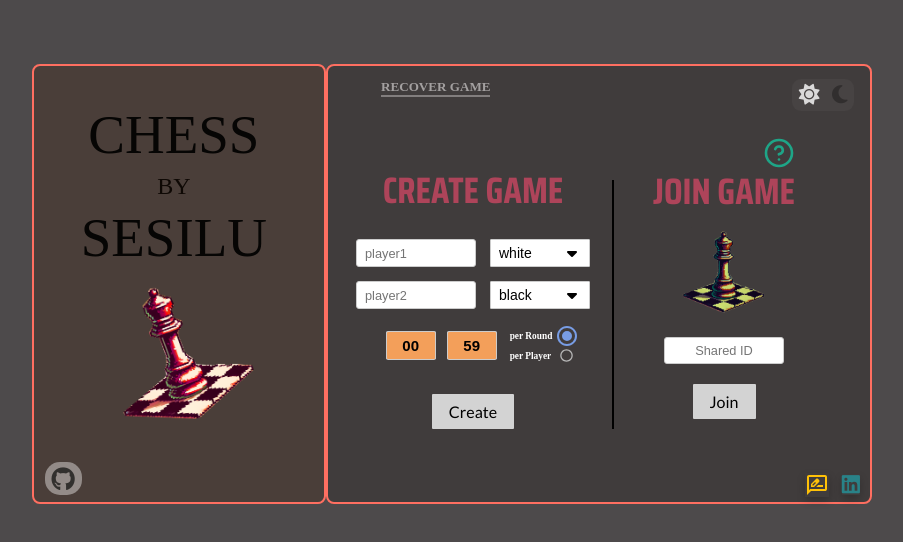
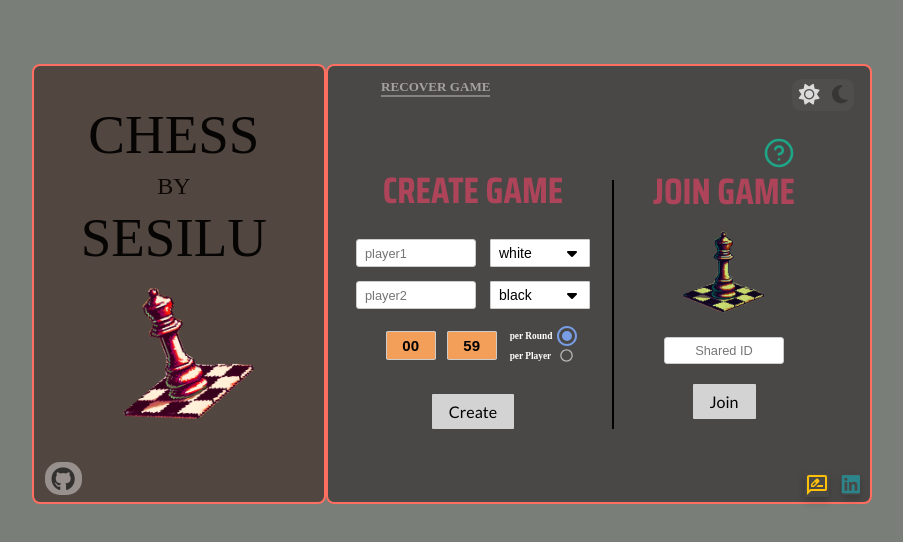
Before and after one commit to sesilu1234/chess_game, a website: page eii3.html in a window 1280 px wide. Both pictures are taken after a click on the element 1011 px from the left and 94 px from the top of the page. Shown: the whole page, without its empty margins (188-1091 px from the left). Drawn offline with Linux system fonts and the light colour scheme; a web font is replaced by a local one.

Commit message:
sadasdsa

```diff
--- a/eii3.css
+++ b/eii3.css
@@ -17,7 +17,7 @@
 }
 
 .root_2 {
-  --body-back_color: #3c393ae8; /* Dark, but a bit lighter than the original for better readability */
+  --body-back_color: #3d453eb0; /* Dark, but a bit lighter than the original for better readability */
   --left_column-back_color: #4a3c36d6; /* A lighter brown, still earthy but with a softer touch */
   --right_column-back_color: #3e3838c5; /* A softer, slightly lighter charcoal for the right column */
 
```
